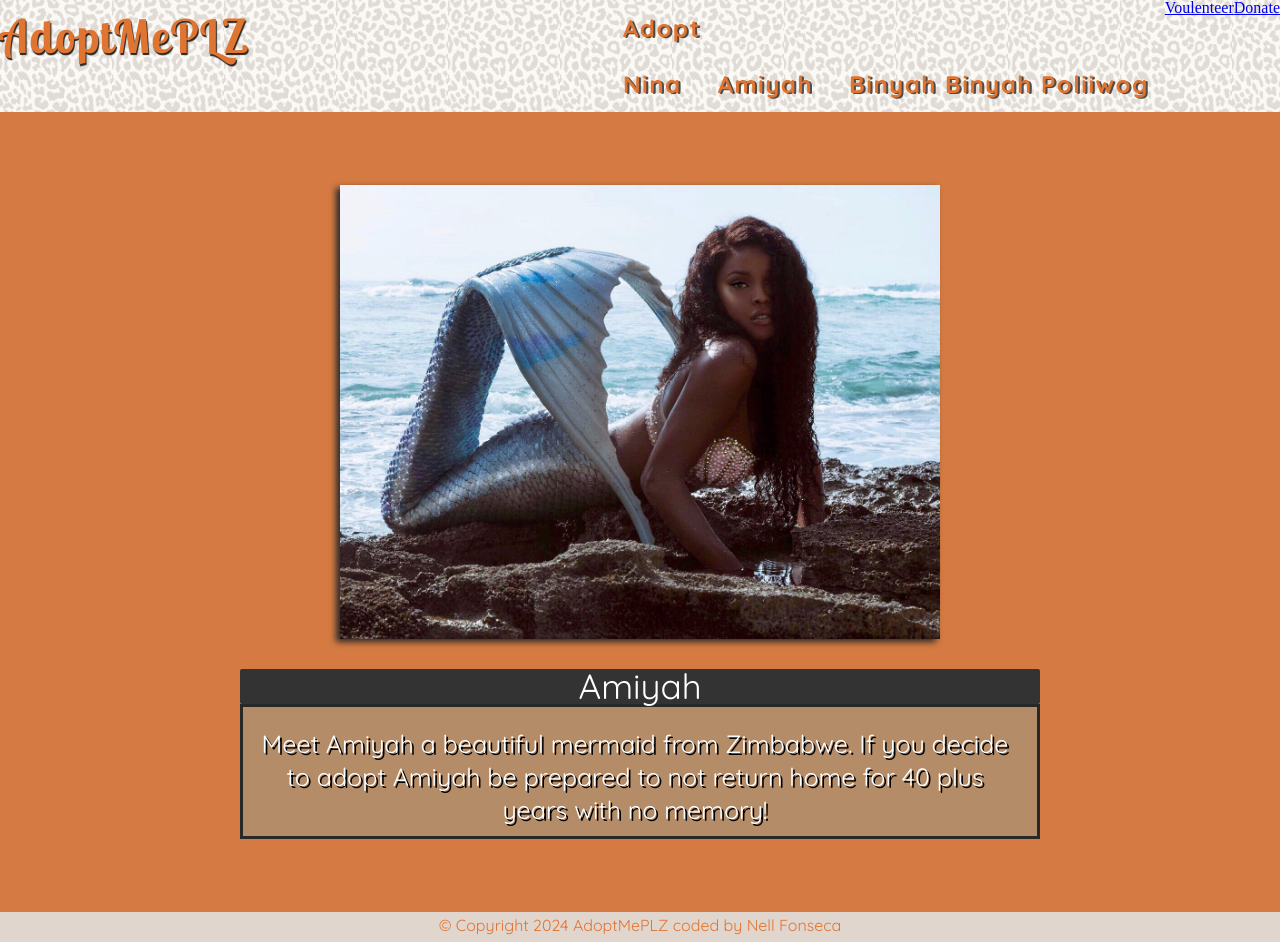
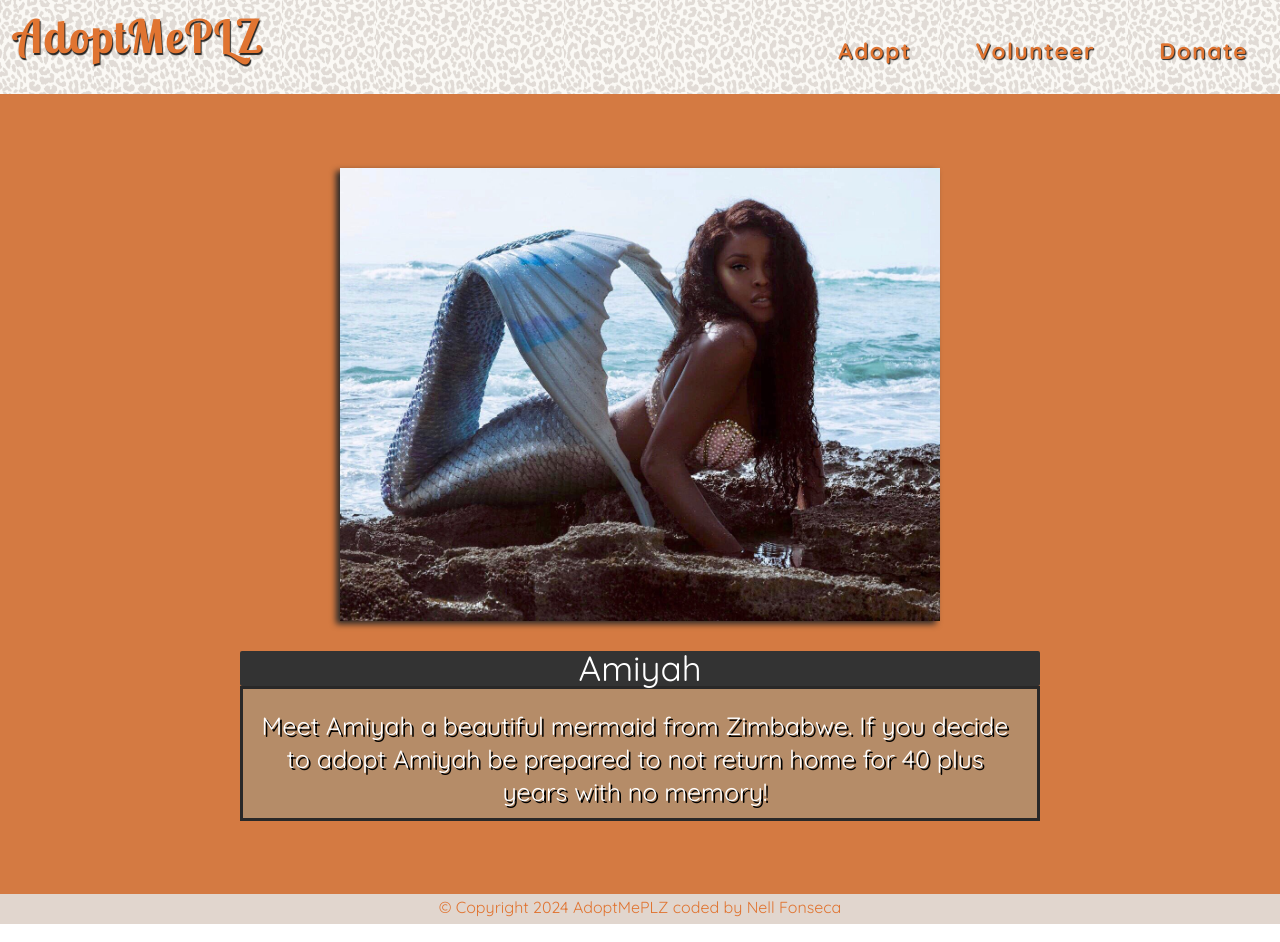
Before and after one commit to NellPrima/6019-60200, a plain HTML site: page projects/dropdown-project/nnedi.html in a window 1280 px wide. Drawn offline with Linux system fonts and the light colour scheme.

Commit message:
almost there!

```diff
--- a/projects/dropdown-project/nnedi.html
+++ b/projects/dropdown-project/nnedi.html
@@ -7,21 +7,30 @@
         <link rel="stylesheet" href="css/reset.css">
         <link rel="stylesheet" href="css/style.css">
         <link rel="icon" type="image" href="images/dog.jpg">
+        <script src="https://kit.fontawesome.com/b9b6d2857e.js" crossorigin="anonymous"></script>
+    </head>
     </head>
     <body>
-        <div id="navbar">
-            <a href="index.html" id="logo">AdoptMePLZ</a>
-            <div class="dropdown-container">
-                <a href="index.html">Adopt</a>
-                <div class="dropdown-menu">
-                    <a href="nina.html">Nina</a>
-                    <a href="nnedi.html">Amiyah</a>
-                    <a href="enrico.html">Binyah Binyah Poliiwog</a>
+        <nav>
+            <div id="navbar">
+                <i class="fa-solid fa-bars"></i>
+                <a id="logo" href="index.html" >AdoptMePLZ</a>
+                <div id="allMenu">
+                    <ul id="aMenu" class="dropdown-container show">
+                        <li id="adopt"><a href="index.html" class="maina">Adopt</a>
+                            <ul id="second-menu">
+                                <li><a href="nina.html">Nina</a></li>
+                                <li><a href="nnedi.html">Amiyah</a></li>
+                                <li><a href="enrico.html">Binyah Binyah Poliiwog</a></li>
+                            </ul>
+                        </li>
+                        <li><a class="maina" href="voulenteer.html">Volunteer</a></li>
+                        <li> <a class="maina" href="donate.html">Donate</a></li>
+                    </ul>
                 </div>
             </div>
-            <a href="voulenteer.html">Voulenteer</a>
-            <a href="donate.html">Donate</a>
-        </div>
+        </nav>
+        <main>
 
         <!-- Main page content start -->
 
@@ -45,5 +54,7 @@
         <div class="footer3">
             <p>&copy; Copyright 2024 AdoptMePLZ coded by Nell Fonseca</p>
         </div>
+        </main>
+
     </body>
 </html>
```
Also changed, not shown: projects/dropdown-project/donate.html (+34 -36 lines), projects/dropdown-project/enrico.html (+29 -15 lines), projects/dropdown-project/index.html (+2 -1 lines).
